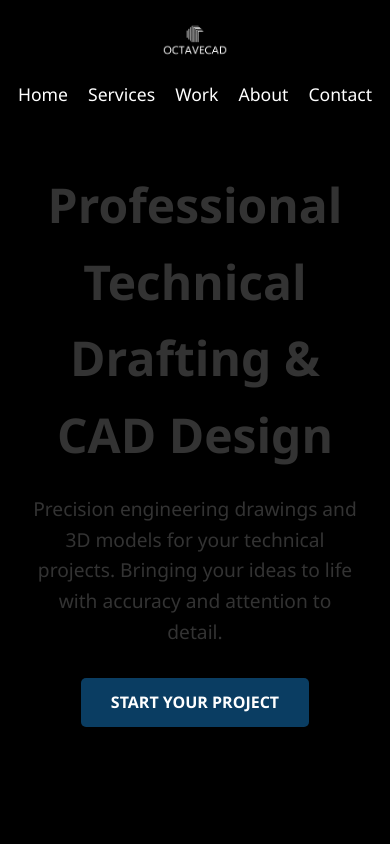
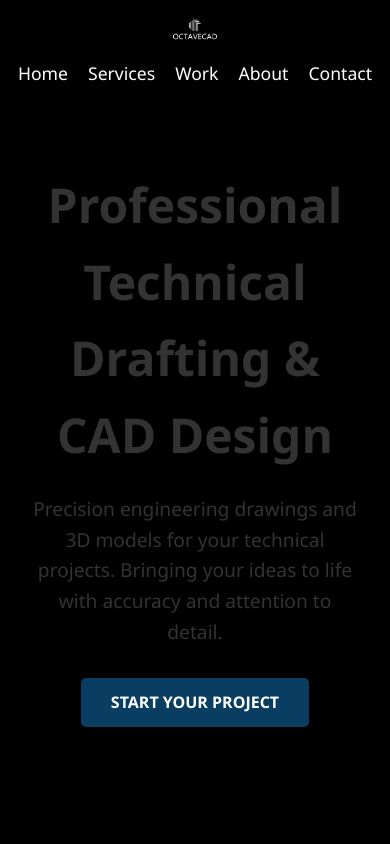
Before and after one commit to Octave-GH/OctaveCAD-Website, a plain HTML site: page index.html in a window 390 px wide. Shown: the top 844 px of the page. Drawn offline with Linux system fonts and the light colour scheme.

Commit message:
Logo Added Rev2

```diff
--- a/css/styles.css
+++ b/css/styles.css
@@ -90,7 +90,7 @@ header {
     top: 0;
     left: 0;
     z-index: 1000;
-    padding: 20px 0;
+    padding: 15px 0;
 }
 
 header .container {
@@ -105,7 +105,7 @@ header .container {
 }
 
 .logo img {
-    height: 80px;
+    height: 45px;
     width: auto;
     transition: opacity 0.3s ease;
 }
@@ -408,16 +408,16 @@ footer {
 /* Responsive Design */
 @media (max-width: 768px) {
     header {
-        padding: 15px 0;
+        padding: 12px 0;
     }
 
     header .container {
         flex-direction: column;
-        gap: 15px;
+        gap: 12px;
     }
 
     .logo img {
-        height: 60px;
+        height: 40px;
     }
 
     nav ul {
@@ -427,7 +427,7 @@ footer {
 
 @media (max-width: 576px) {
     .logo img {
-        height: 50px;
+        height: 35px;
     }
 
     nav ul {
```
